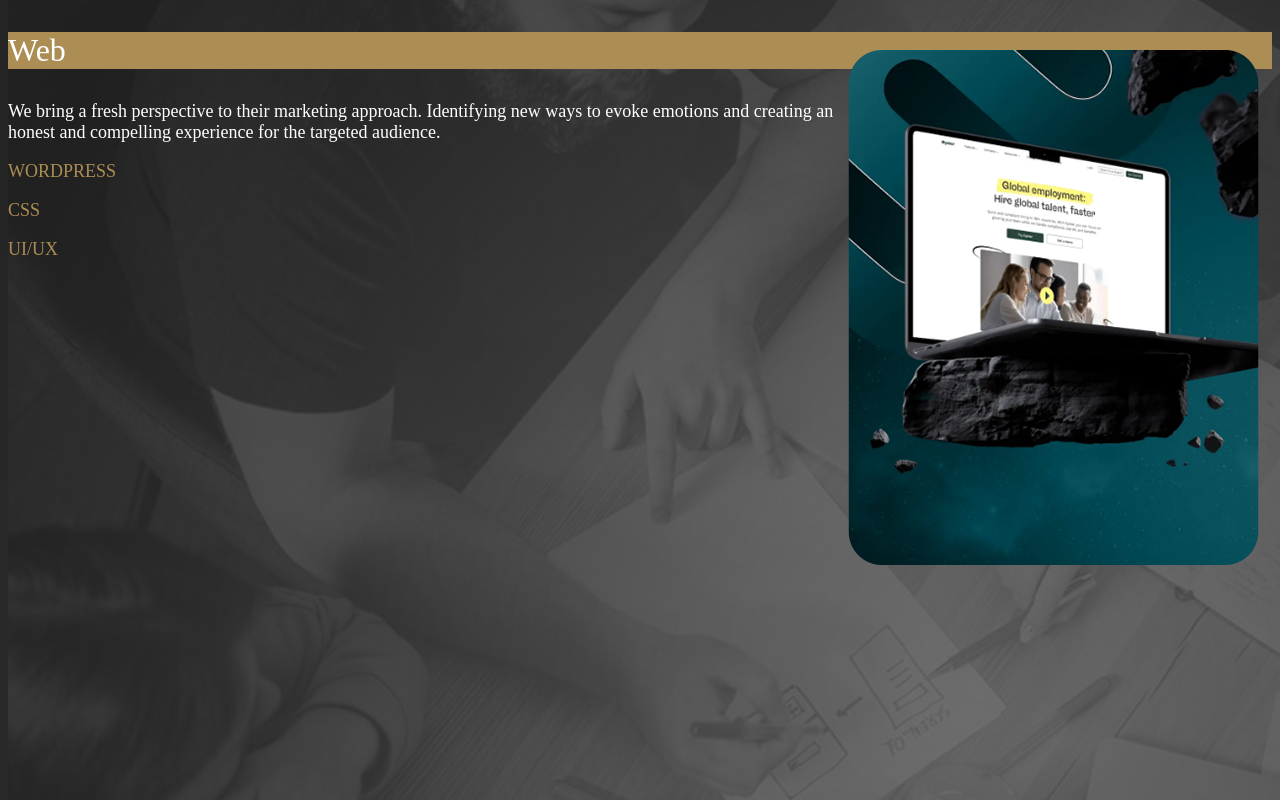
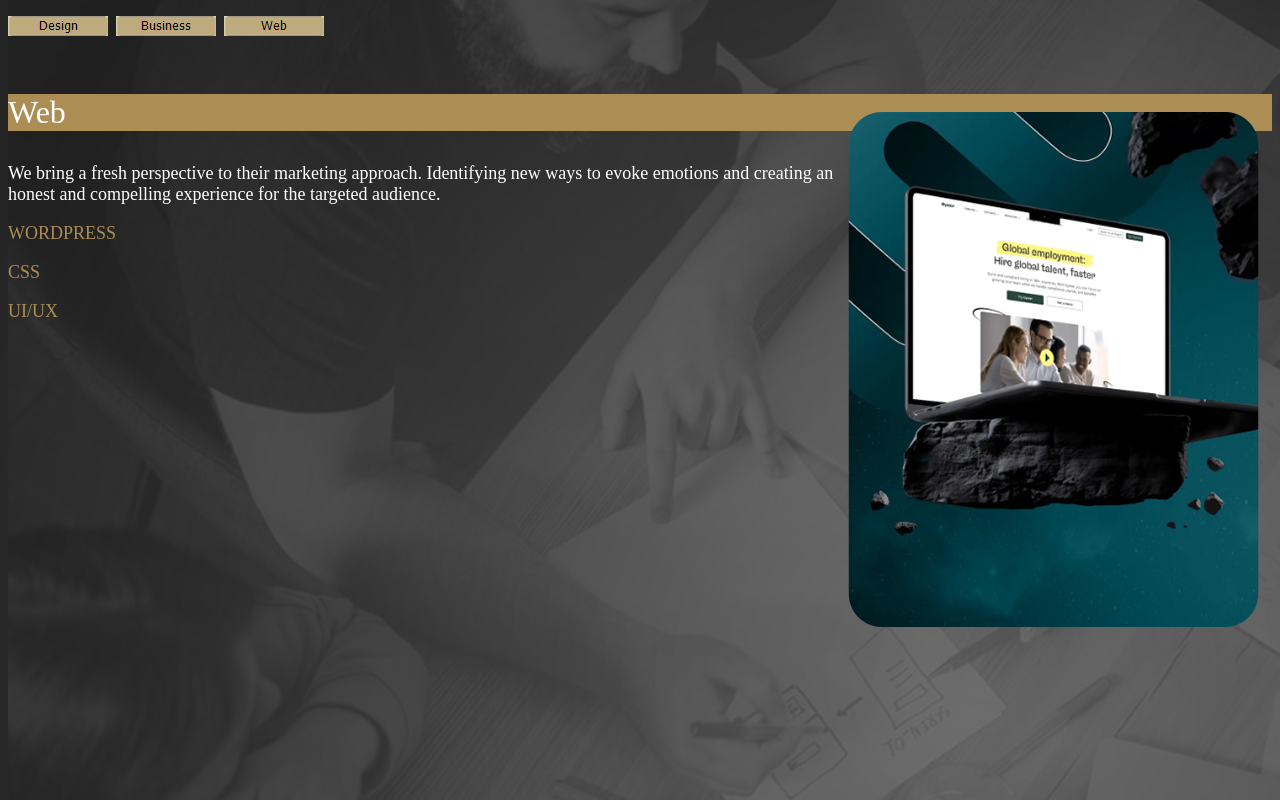
Before and after one commit to Amjadhabash1/HabashCreativeAgency1, a plain HTML site: page Web.html in a window 1280 px wide. Drawn offline with Linux system fonts and the light colour scheme.

Commit message:
Update Web.html

```diff
--- a/Web.html
+++ b/Web.html
@@ -24,6 +24,11 @@
 }
 </style>
 </head>
+<p class="auto-style1" style="height: 46px"><a href="Graphic%20Design.html">
+<a href="Web.html">
+<img id="img1" alt="Design" height="20" onmousedown="FP_swapImg(1,0,/*id*/'img1',/*url*/'button4.jpg')" onmouseout="FP_swapImg(0,0,/*id*/'img1',/*url*/'button2.jpg')" onmouseover="FP_swapImg(1,0,/*id*/'img1',/*url*/'button3.jpg')" onmouseup="FP_swapImg(0,0,/*id*/'img1',/*url*/'button3.jpg')" src="button2.jpg" style="border: 0" width="100" /><!-- MSComment="ibutton" fp-style="fp-btn: Brick Column 8" fp-title="Design" --></a> &nbsp;<a href="Business.html"><img id="img2" alt="Business" height="20" onmousedown="FP_swapImg(1,0,/*id*/'img2',/*url*/'button7.jpg')" onmouseout="FP_swapImg(0,0,/*id*/'img2',/*url*/'button5.jpg')" onmouseover="FP_swapImg(1,0,/*id*/'img2',/*url*/'button6.jpg')" onmouseup="FP_swapImg(0,0,/*id*/'img2',/*url*/'button6.jpg')" src="button5.jpg" style="border: 0" width="100" /><!-- MSComment="ibutton" fp-style="fp-btn: Brick Column 8" fp-title="Business" --></a>&nbsp;
+
+<img id="img3" alt="Web" height="20" onmousedown="FP_swapImg(1,0,/*id*/'img3',/*url*/'buttonD1.jpg')" onmouseout="FP_swapImg(0,0,/*id*/'img3',/*url*/'buttonB.jpg')" onmouseover="FP_swapImg(1,0,/*id*/'img3',/*url*/'buttonC1.jpg')" onmouseup="FP_swapImg(0,0,/*id*/'img3',/*url*/'buttonC1.jpg')" src="buttonB.jpg" style="border: 0" width="100" /><!-- MSComment="ibutton" fp-style="fp-btn: Brick Column 8" fp-title="Web" --></a></p>
 
 <body style="background-image: url('2424.png')">
 
```
